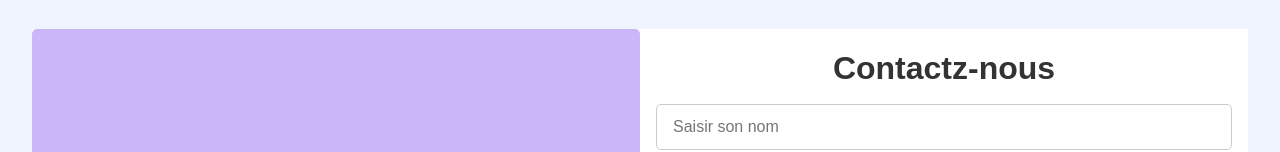
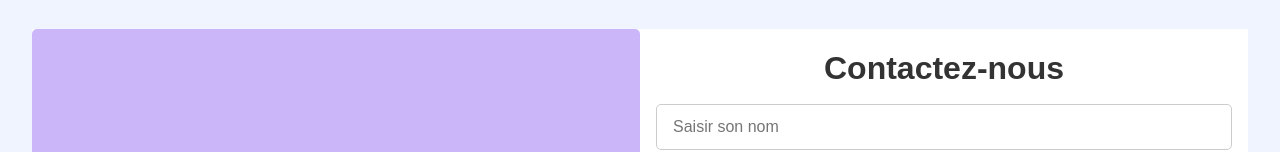
Before and after one commit to FOLL04/Site-Responsive1, a plain HTML site: page index.html in a window 1280 px wide. Shown: the part 2098-2250 px from the top of the page. Drawn offline with Linux system fonts and the light colour scheme.

Commit message:
correction du travail html

```diff
--- a/index.html
+++ b/index.html
@@ -141,7 +141,7 @@
             </div>
 
             <div class="partie2">
-                <h2>Contactz-nous</h2>
+                <h2>Contactez-nous</h2>
                 <form>
                     <label for="name"></label>
                     <input type="text" id="name" placeholder="Saisir son nom" required/>
```
